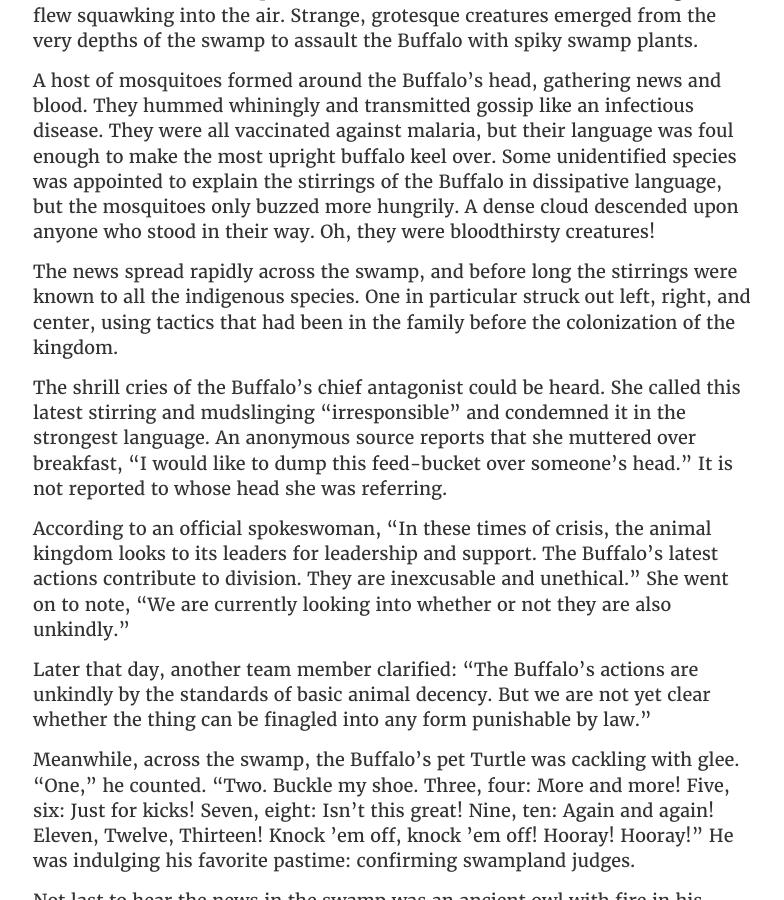
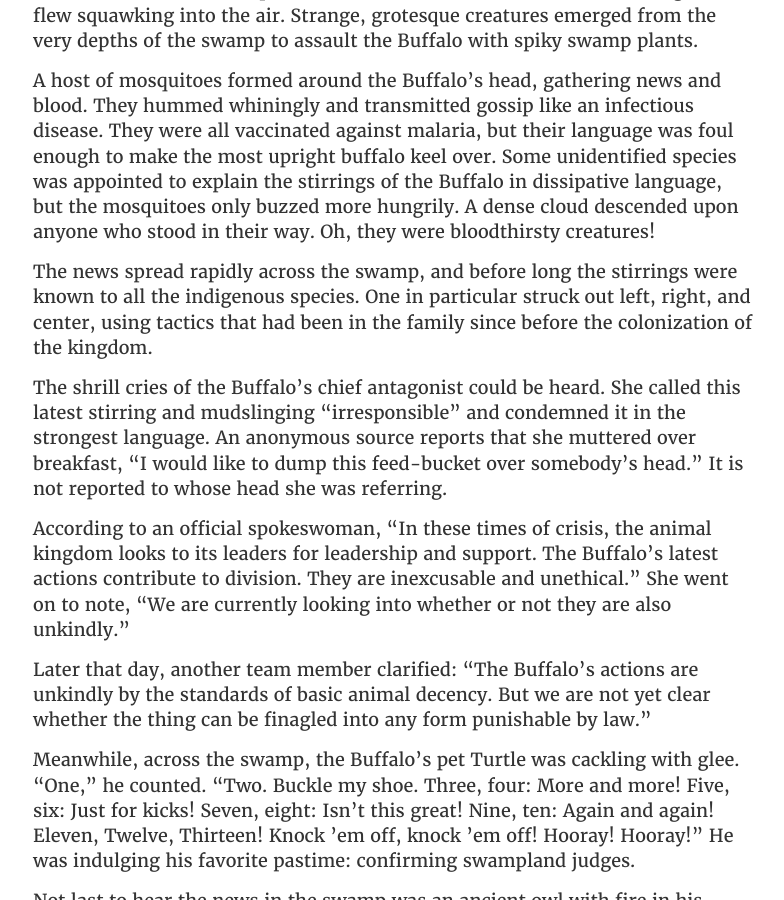
Before and after one commit to GabeHess/GabeHess.github.io, a Jekyll site: the page built from _posts/2020-6-12-satire-written-during-a-time-of-peace.md, in a window 1280 px wide and 900 px high, scrolled down 1052 px. Shown: the whole window, without its empty margins (247-1031 px from the left). Built offline with Jekyll 4.4.1, drawn with Linux system fonts in a browser that asks for light colours; some web fonts are replaced; comment, search, counter and statistics services are not loaded.

Commit message:
Edit post

```diff
--- a/_posts/2020-6-12-satire-written-during-a-time-of-peace.md
+++ b/_posts/2020-6-12-satire-written-during-a-time-of-peace.md
@@ -14,9 +14,9 @@ The stirrings of the Buffalo always began with a spasmodic twitching. Very often
 
 A host of mosquitoes formed around the Buffalo’s head, gathering news and blood. They hummed whiningly and transmitted gossip like an infectious disease. They were all vaccinated against malaria, but their language was foul enough to make the most upright buffalo keel over. Some unidentified species was appointed to explain the stirrings of the Buffalo in dissipative language, but the mosquitoes only buzzed more hungrily. A dense cloud descended upon anyone who stood in their way. Oh, they were bloodthirsty creatures!
 
-The news spread rapidly across the swamp, and before long the stirrings were known to all the indigenous species. One in particular struck out left, right, and center, using tactics that had been in the family before the colonization of the kingdom.
+The news spread rapidly across the swamp, and before long the stirrings were known to all the indigenous species. One in particular struck out left, right, and center, using tactics that had been in the family since before the colonization of the kingdom.
 
-The shrill cries of the Buffalo’s chief antagonist could be heard. She called this latest stirring and mudslinging “irresponsible” and condemned it in the strongest language. An anonymous source reports that she muttered over breakfast, “I would like to dump this feed-bucket over someone’s head.” It is not reported to whose head she was referring.
+The shrill cries of the Buffalo’s chief antagonist could be heard. She called this latest stirring and mudslinging “irresponsible” and condemned it in the strongest language. An anonymous source reports that she muttered over breakfast, “I would like to dump this feed-bucket over somebody’s head.” It is not reported to whose head she was referring.
 
 According to an official spokeswoman, “In these times of crisis, the animal kingdom looks to its leaders for leadership and support. The Buffalo’s latest actions contribute to division. They are inexcusable and unethical.” She went on to note, “We are currently looking into whether or not they are also unkindly.”
 
```
